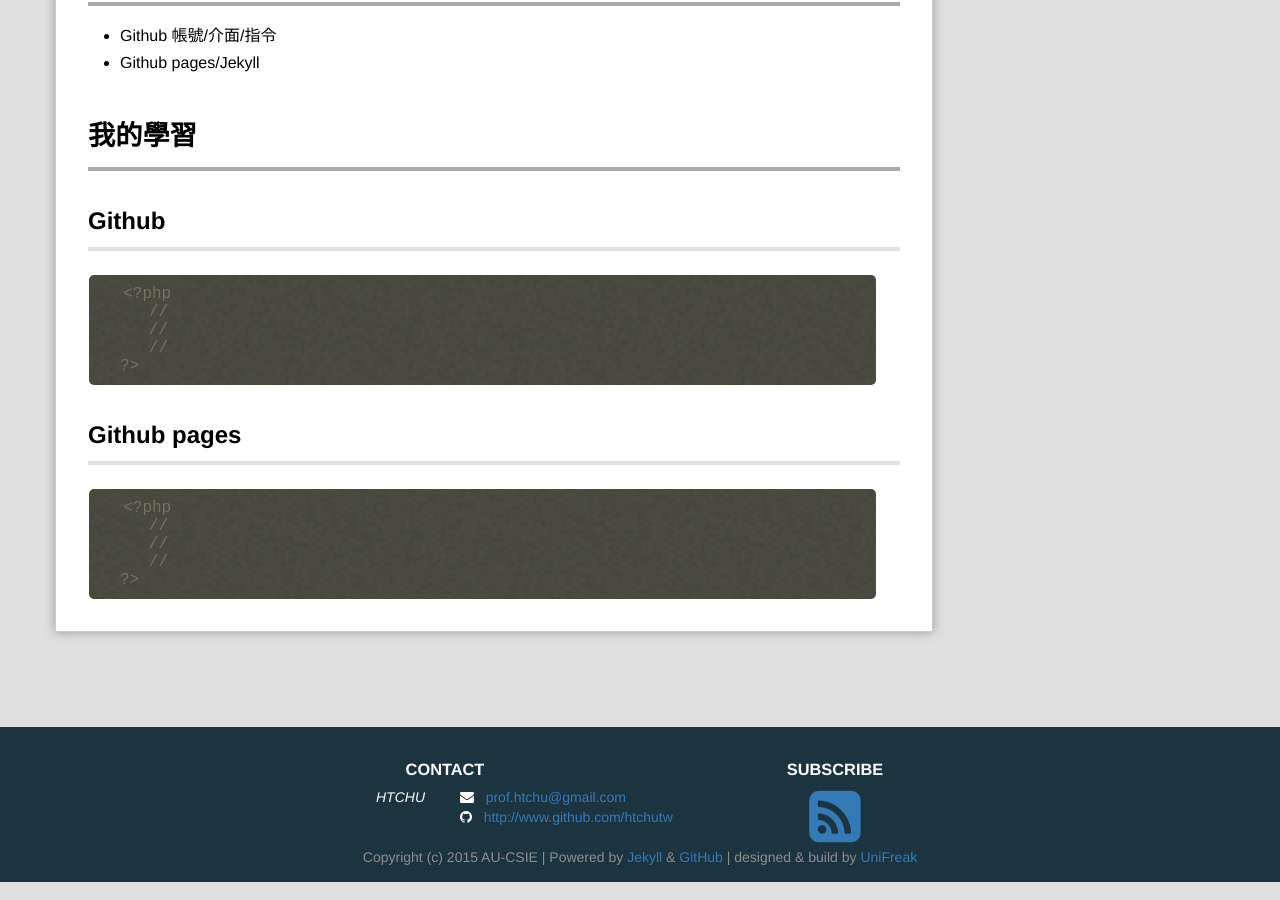
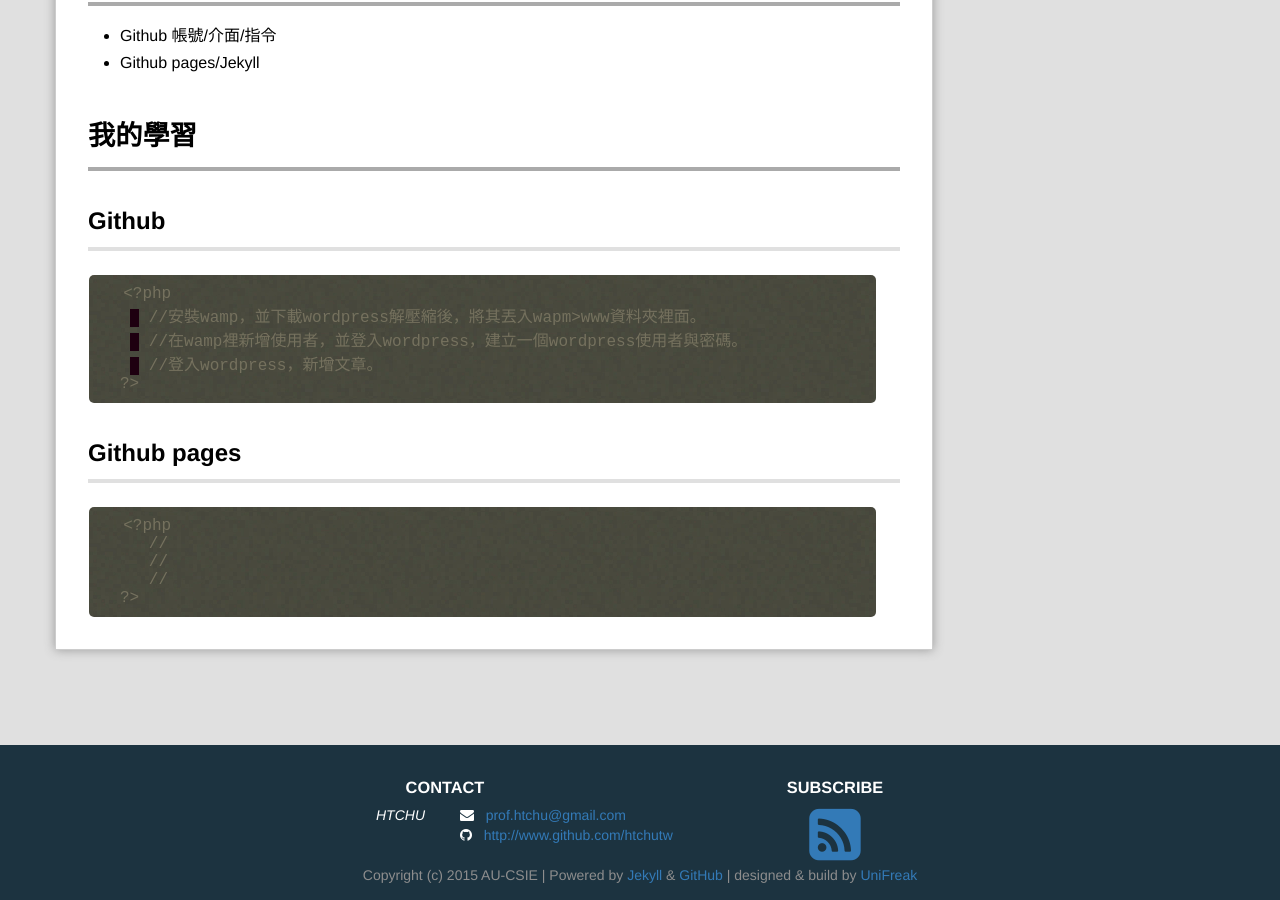
Before and after one commit to one21two/webcourse, a Jekyll site: the page built from _posts/2017-12-20-Class14.md, in a window 1280 px wide and 900 px high, scrolled down 573 px. Built offline with Jekyll 4.4.1, drawn with Linux system fonts in a browser that asks for light colours; Markdown is read by kramdown in place of the engine named in the settings; comment, search, counter and statistics services are not loaded.

Commit message:
Update 2017-12-20-Class14.md

````diff
--- a/_posts/2017-12-20-Class14.md
+++ b/_posts/2017-12-20-Class14.md
@@ -21,9 +21,9 @@ github帳號及使用github做blog。。
 
 ```php
 <?php
-   //
-   //
-   //
+   //安裝wamp，並下載wordpress解壓縮後，將其丟入wapm>www資料夾裡面。
+   //在wamp裡新增使用者，並登入wordpress，建立一個wordpress使用者與密碼。
+   //登入wordpress，新增文章。
 ?>
 ```
 ##Github pages
````
